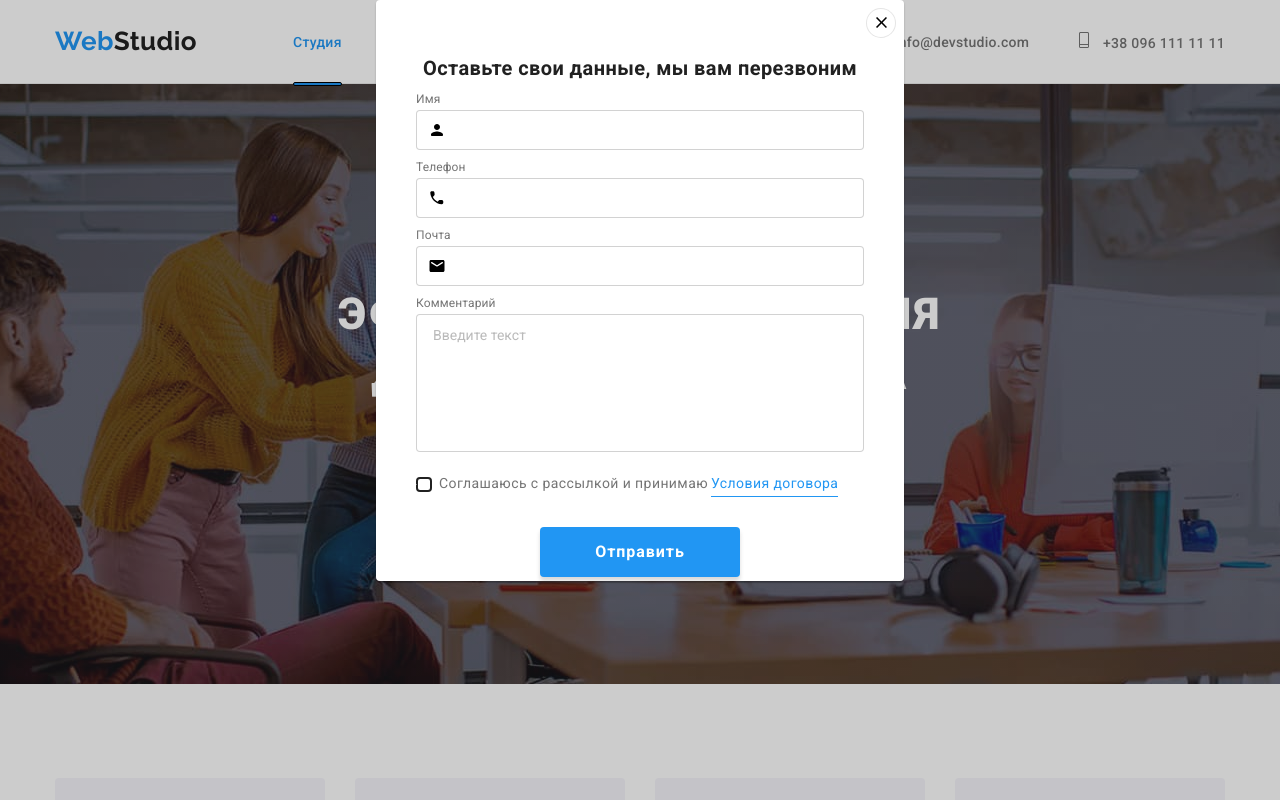
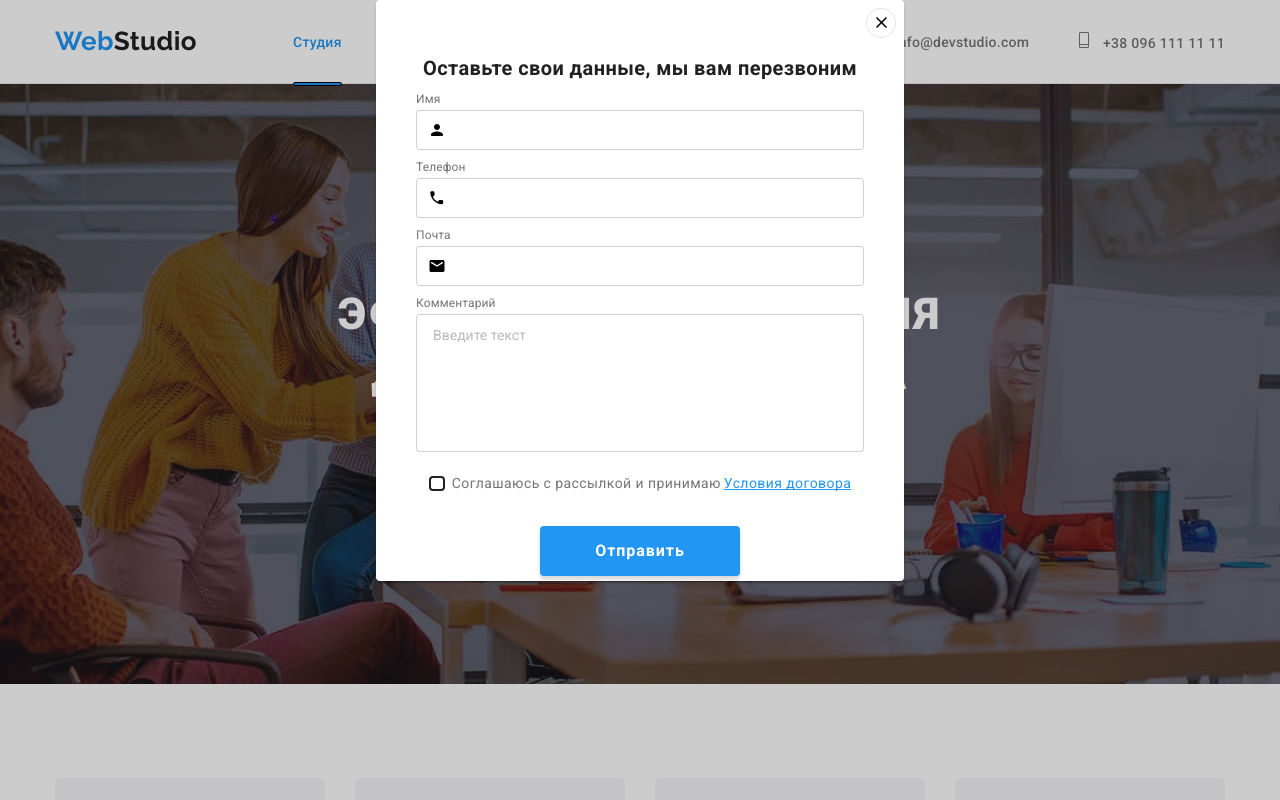
Before and after one commit to supert111/goit-markup-hw-06.github.io, a plain HTML site: page index.html in a window 1280 px wide. Both pictures are taken after a click on the button "Заказать услугу". Shown: the top 800 px of the page. Drawn offline with nearby package versions, Linux system fonts and the light colour scheme.

Commit message:
Add files via upload

```diff
--- a/css/style.css
+++ b/css/style.css
@@ -737,6 +737,7 @@ margin: 0px auto 50px;
 .modal-form {
   display: flex;
   flex-direction: column;
+  width: 448px;
 
 }
 .title-modal-form {
@@ -770,7 +771,6 @@ margin: 0px auto 50px;
 }
 .form-input {
   width: 100%;
-  padding-left: 42px;
   cursor: pointer;
   height: 40px;
 }
@@ -819,8 +819,11 @@ transition: fill 250ms cubic-bezier(0.4, 0, 0.2, 1);
   position: absolute;
   width: 1px;
   height: 1px;
+  margin: -1px;
+  border: 0;
+  padding: 0;
+  clip: rect(0 0 0 0);
   overflow: hidden;
-  clip: (0 0 0 0);
 }
 
 
@@ -869,12 +872,22 @@ border-color: var(--accent-color);
 
 .form-privacy-link {
   color: var(--accent-color);
-  border-bottom: 1px;
-  border-bottom-style: solid;
   margin-left: 3px;
 }
 .form-checkbox-label {
   display: flex;
   align-items: center;
-  justify-content: start;
+  margin-left: auto;
+  margin-right: auto;
 }
+.form-privacy-link::before {
+  position: absolute;
+    content: "";
+    display: inline-block;
+    width: 127px;
+    color: var(--accent-color);
+    height: 5px;
+    border-bottom: 1px;
+    border-bottom-style: solid;
+    bottom: 6px;
+}
```
